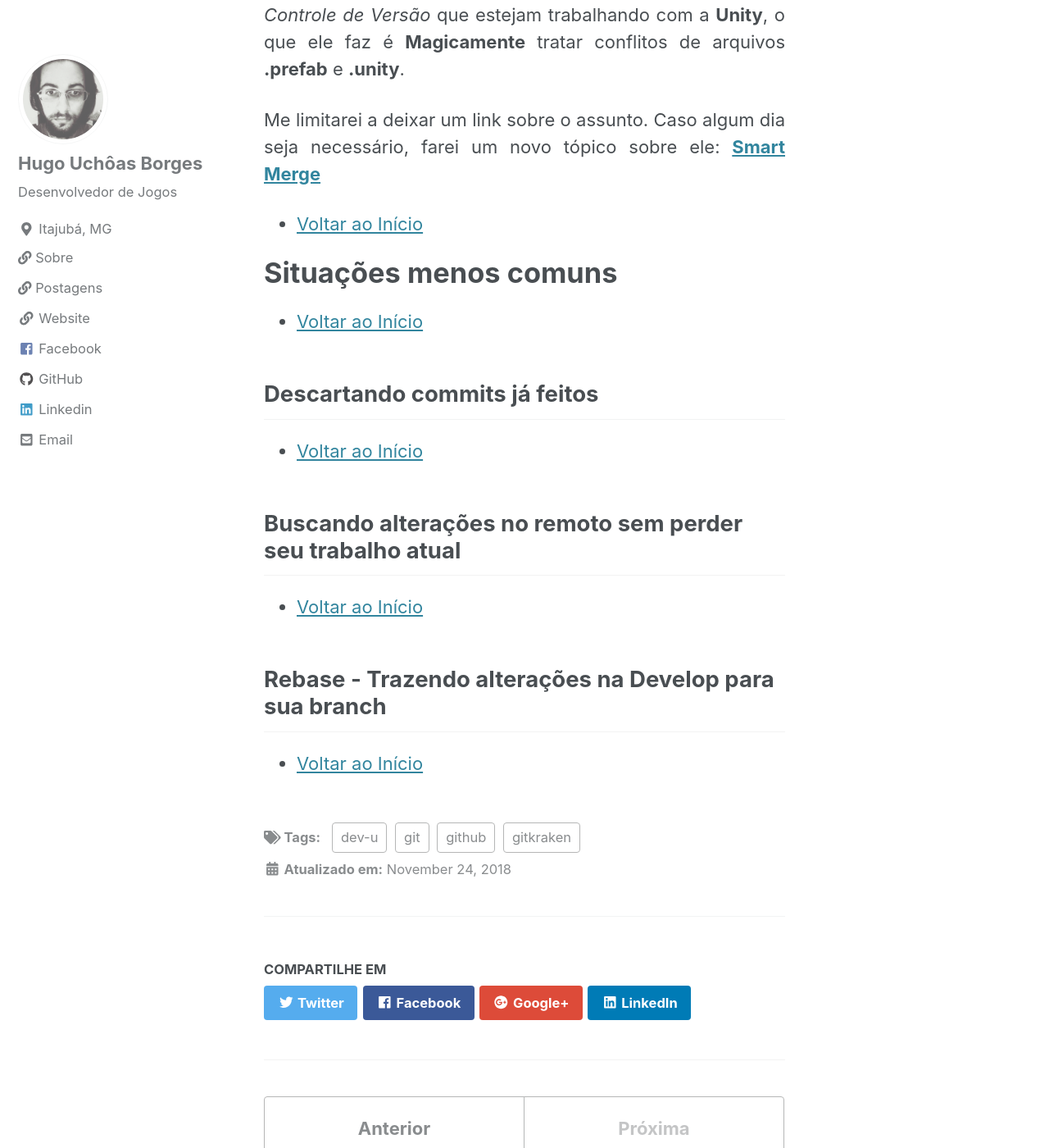
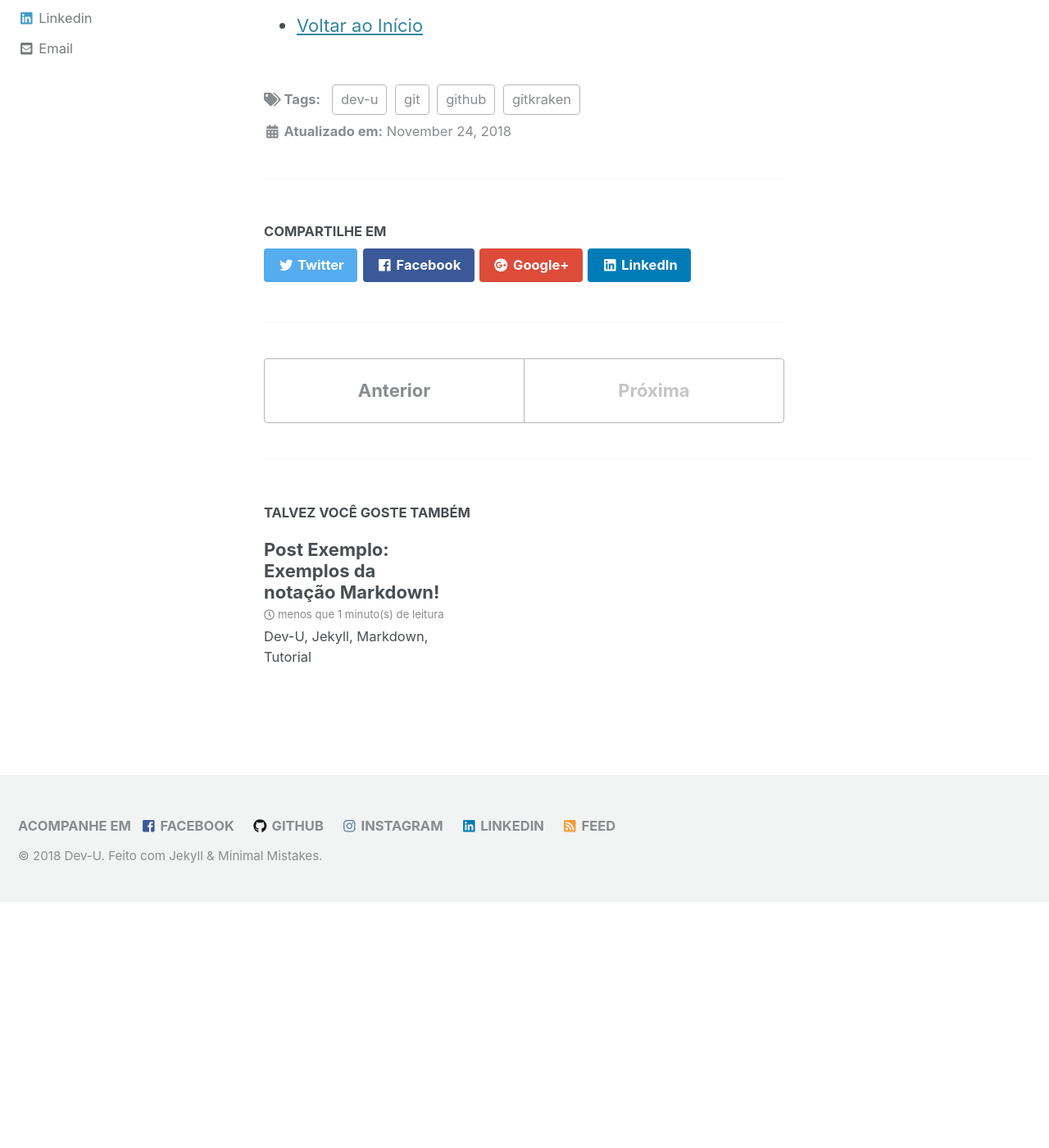
Before and after one commit to dev-u/dev-u.github.io, a Jekyll site: the page built from _posts/2018-11-24-gitkraken.md, in a window 1280 px wide and 1400 px high, scrolled down 39877 px. Shown: the whole window at 82% size. Built offline with Jekyll 4.4.1, drawn with Linux system fonts in a browser that asks for light colours; cached includes are drawn as plain includes; nearby versions of some CDN libraries; after the commit the page ends 40977 px from its top, so only the background shows below that; some of the changed text lies outside the part shown.

Commit message:
[RMV] Removing empty topics

```diff
--- a/_posts/2018-11-24-gitkraken.md
+++ b/_posts/2018-11-24-gitkraken.md
@@ -35,11 +35,6 @@ Material auxiliar da própria Dev-U sobre Git: [**link**](https://drive.google.c
 * <A href="#criando-pull-requests">Criando Pull-Requests</A>
     * <A href="#boas-práticas-e-padrões">Boas Práticas e Padrões</A>
     * <A href="#tratando-conflitos---separando-crianças-de-adultos">Tratando Conflitos - Separando crianças de adultos</A>
-
-* <A href="#situações-menos-comuns">Situações menos comuns</A>
-    * <A href="#descartando-commits-já-feitos">Descartando commits já feitos</A>
-    * <A href="#buscando-alterações-no-remoto-sem-perder-seu-trabalho-atual">Buscando alterações no remoto sem perder seu trabalho atual</A>
-    * <A href="#rebase---trazendo-alterações-na-develop-para-sua-branch">Rebase - Trazendo alterações na Develop para sua branch</A>
 
 {% comment %}
  # ---------------------------------------------------------------------------------------------------------------------------------------- #
@@ -745,31 +740,3 @@ Me limitarei a deixar um link sobre o assunto. Caso algum dia seja necessário,
  # ---------------------------------------------------------------------------------------------------------------------------------------- #
 
 {% endcomment %}
-
-# Situações menos comuns
-
-* <A href="#links-rápidos">Voltar ao Início</A>
-
-{% comment %}
- # ---------------------------------------------------------------------------------------------------------------------------------------- #
-{% endcomment %}
-
-## Descartando commits já feitos
-
-* <A href="#links-rápidos">Voltar ao Início</A>
-
-{% comment %}
- # ---------------------------------------------------------------------------------------------------------------------------------------- #
-{% endcomment %}
-
-## Buscando alterações no remoto sem perder seu trabalho atual
-
-* <A href="#links-rápidos">Voltar ao Início</A>
-
-{% comment %}
- # ---------------------------------------------------------------------------------------------------------------------------------------- #
-{% endcomment %}
-
-## Rebase - Trazendo alterações na Develop para sua branch
-
-* <A href="#links-rápidos">Voltar ao Início</A>
```
